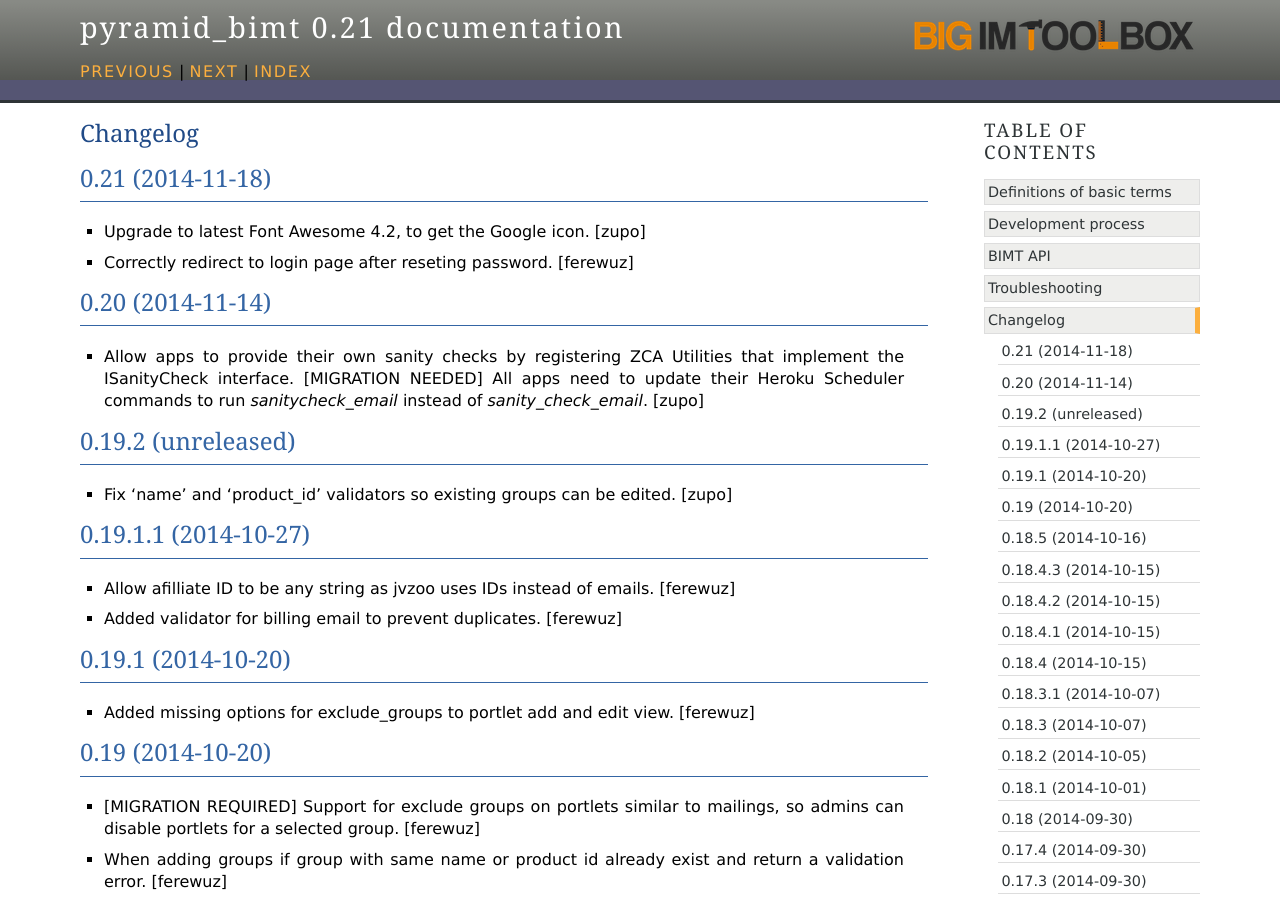
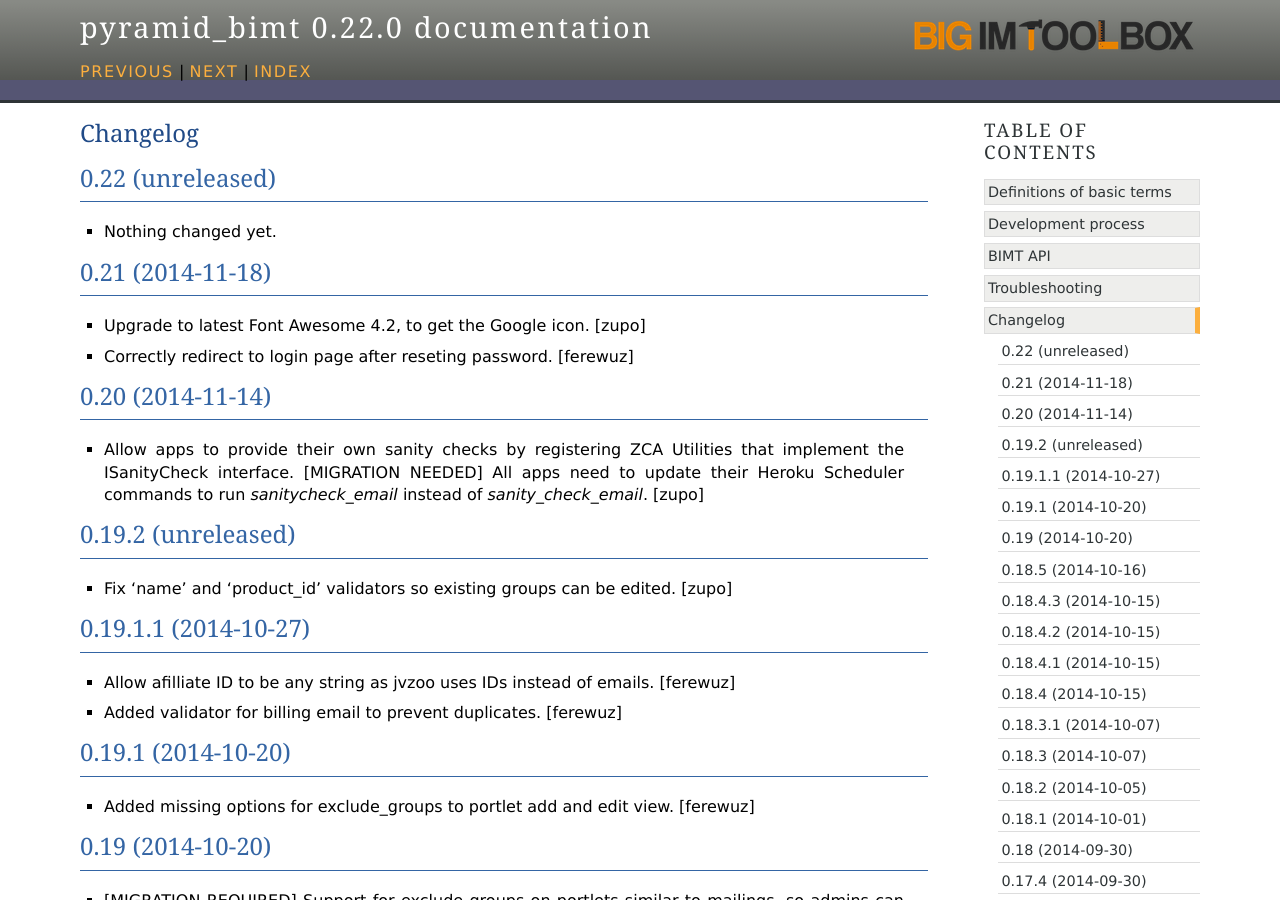
Before and after one commit to persho/pyramid_bimt, a Sphinx documentation site: the page built from docs/CHANGELOG.rst, in a window 1280 px wide and 900 px high. Built offline with Sphinx 7.4.7, drawn with Linux system fonts in a browser that asks for light colours.

Commit message:
Back to development: 0.22

```diff
--- a/docs/CHANGELOG.rst
+++ b/docs/CHANGELOG.rst
@@ -1,5 +1,11 @@
 Changelog
 =========
+
+
+0.22 (unreleased)
+-----------------
+
+- Nothing changed yet.
 
 
 0.21 (2014-11-18)
--- a/setup.py
+++ b/setup.py
@@ -18,7 +18,7 @@
 
 setup(
     name='pyramid_bimt',
-    version='0.21',
+    version='0.22.dev0',
     description='Base package for BIMT apps.',
     long_description=long_description,
     classifiers=[
```
